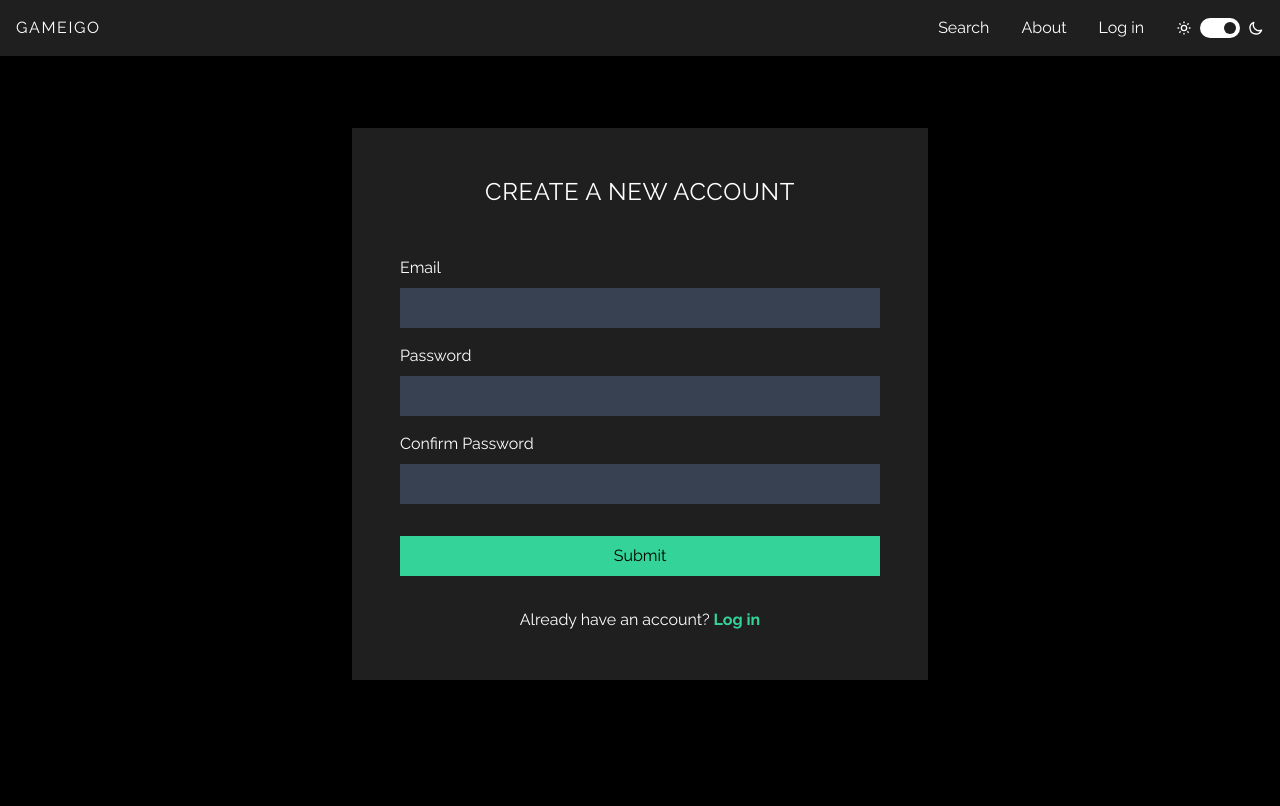
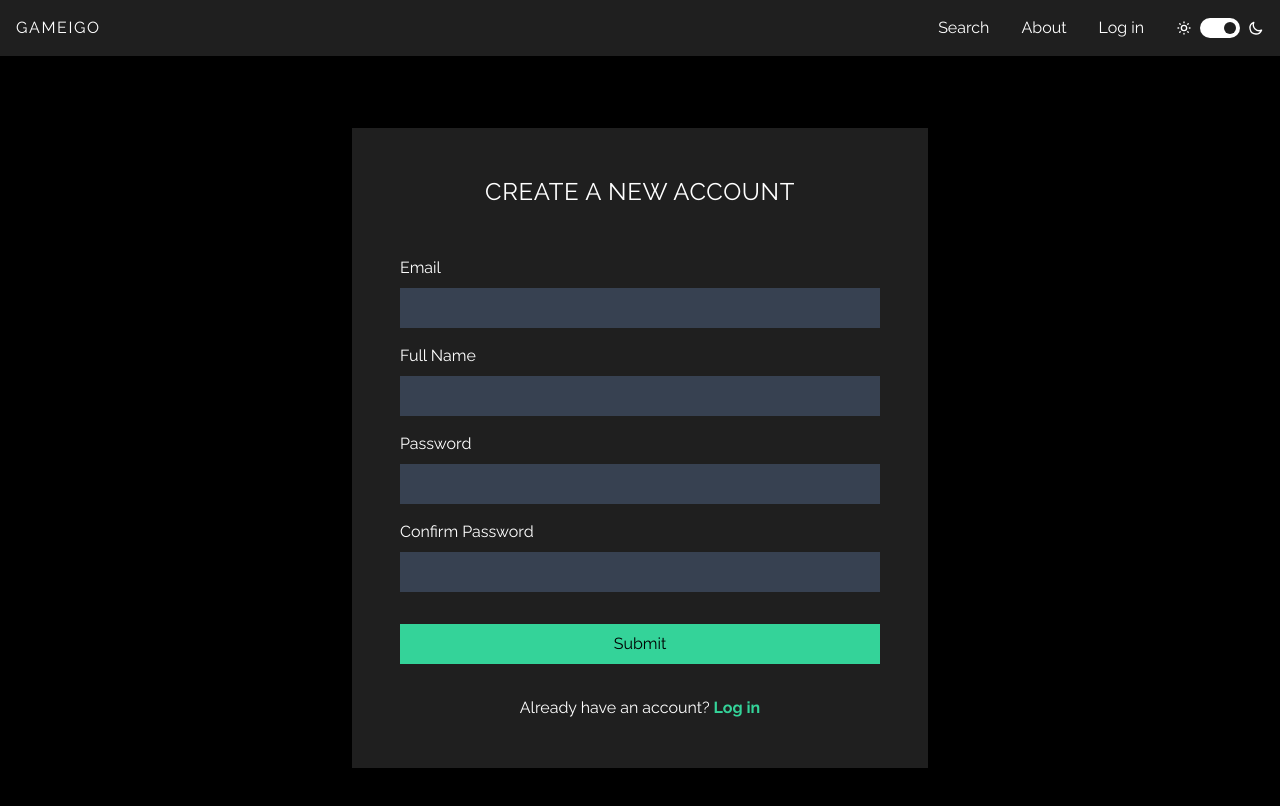
Before and after one commit to AbePlays/Gameigo-Archived, a React (Create React App) app: page /auth in a window 1280 px wide. Both pictures are taken after a click on the element "Sign up". Shown: the top 806 px of the page. Built offline with nearby package versions, Linux system fonts and the light colour scheme.

Commit message:
Added name field

```diff
--- a/src/components/Auth/Auth.tsx
+++ b/src/components/Auth/Auth.tsx
@@ -11,6 +11,7 @@ interface FormType {
   email?: string;
   password?: string;
   confirmPassword?: string;
+  name?: string;
 }
 
 export default class Auth extends Component<Props, State> {
@@ -38,6 +39,7 @@ export default class Auth extends Component<Props, State> {
               email: "",
               password: "",
               confirmPassword: "",
+              name: "",
             }}
             validate={(values) => {
               const errors: FormType = {};
@@ -54,6 +56,8 @@ export default class Auth extends Component<Props, State> {
               if (!this.state.isLogIn) {
                 if (values.password !== values.confirmPassword) {
                   errors.confirmPassword = "Passwords do not match";
+                } else if (values.name.length === 0) {
+                  errors.name = "Name field cannot be empty";
                 }
               }
 
@@ -74,7 +78,7 @@ export default class Auth extends Component<Props, State> {
           >
             {({ isSubmitting }) => (
               <Form className="mt-12">
-                <div className="dark:text-white">
+                <div>
                   <h1 className="mb-2">Email</h1>
                   <Field
                     type="email"
@@ -88,6 +92,25 @@ export default class Auth extends Component<Props, State> {
                     )}
                   />
                 </div>
+                {!this.state.isLogIn && (
+                  <>
+                    <div className="h-4"></div>
+                    <div>
+                      <h1 className="mb-2">Full Name</h1>
+                      <Field
+                        type="text"
+                        name="name"
+                        className="w-full h-10 pl-6 dark:bg-gray-700"
+                      />
+                      <ErrorMessage
+                        name="name"
+                        render={(message) => (
+                          <div className="text-red-400 mt-2">{message}</div>
+                        )}
+                      />
+                    </div>
+                  </>
+                )}
                 <div className="h-4"></div>
                 <div>
                   <h1 className="mb-2">Password</h1>
```
Also changed, not shown: 1 other file (tests, documents, lock files or other folders).
